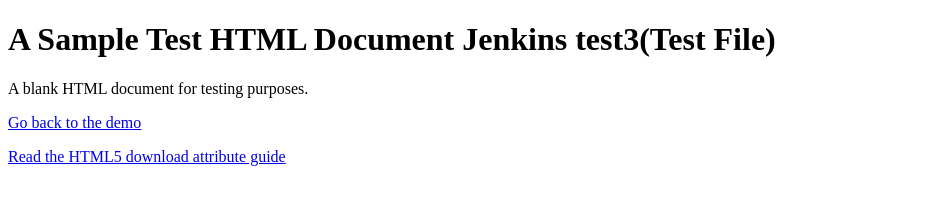
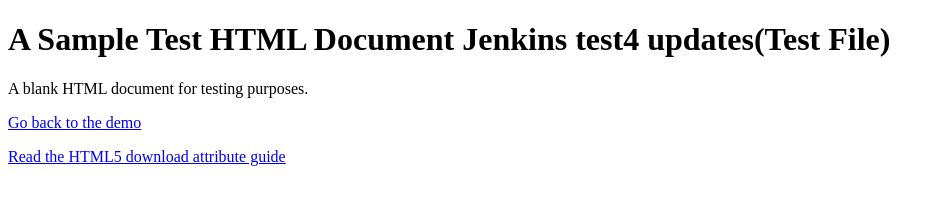
Before and after one commit to balajiregt/Javascript_Practice, a plain HTML site: page js-Basics/HTMLSample.html in a window 1280 px wide. Shown: the whole page, without its empty margins (0-944 px from the left). Drawn offline with Linux system fonts and the light colour scheme.

Commit message:
h1 updated

```diff
--- a/js-Basics/HTMLSample.html
+++ b/js-Basics/HTMLSample.html
@@ -10,7 +10,7 @@
 </head>
 <body>
 
-<h1>A Sample Test HTML Document Jenkins test3(Test File)</h1>
+<h1>A Sample Test HTML Document Jenkins test4 updates(Test File)</h1>
 <p>A blank HTML document for testing purposes.</p>
 <p><a href="../html5download-demo.html">Go back to the demo</a></p>
 <p><a href="http://sixrevisions.com/html5/download-attribute/">Read the HTML5 download attribute guide</a></p>
```
